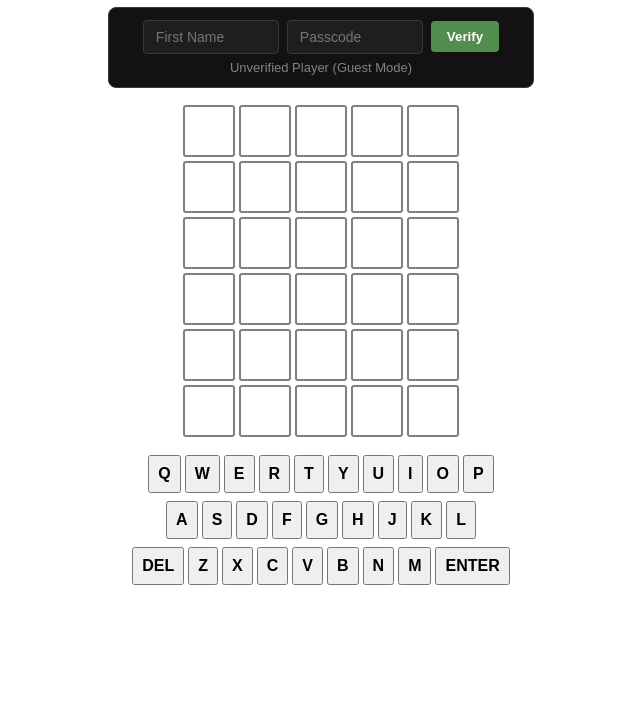
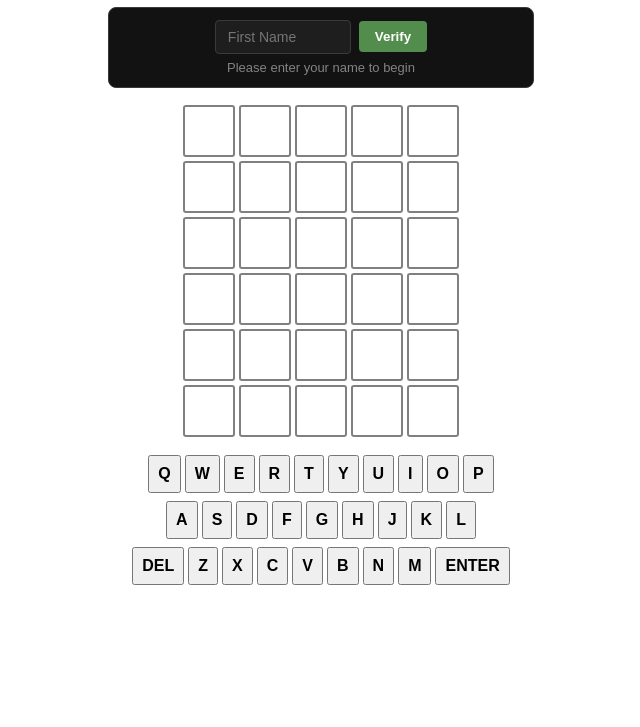
Before and after one commit to Sirdroftardis8/Jacoble, a plain HTML site: page Jacoble-2.0/index.html in a window 1280 px wide. Shown: the part 73-800 px from the top of the page, without its empty margins (319-959 px from the left). Drawn offline with nearby package versions, Linux system fonts and the light colour scheme.

Commit message:
Update index.html

```diff
--- a/Jacoble-2.0/index.html
+++ b/Jacoble-2.0/index.html
@@ -20,15 +20,19 @@
     <!-- Share button starts hidden, will display when game ends -->
     <button id="share-btn" style="display: none;">Share Results 📋</button>
 
-    <!-- Identity Verification Bar -->
+<!-- Identity Verification Bar -->
 <div id="jacob-gate" style="text-align: center; margin: 15px auto; max-width: 400px; padding: 12px; background: #121213; border: 1px solid #3a3a3c; border-radius: 8px; color: #fff; font-family: sans-serif;">
   <div id="gate-inputs" style="display: flex; gap: 8px; justify-content: center; align-items: center; flex-wrap: wrap;">
     <input id="gate-name" type="text" placeholder="First Name" style="padding: 8px 12px; border-radius: 4px; border: 1px solid #3a3a3c; background: #1e1e1f; color: #fff; width: 110px; font-size: 14px;">
-    <input id="gate-secret" type="password" placeholder="Passcode" style="padding: 8px 12px; border-radius: 4px; border: 1px solid #3a3a3c; background: #1e1e1f; color: #fff; width: 110px; font-size: 14px;">
-    <button id="gate-btn" style="padding: 8px 16px; background: #538d4e; color: #fff; border: none; border-radius: 4px; font-weight: bold; cursor: pointer;">Verify</button>
+
+    <!-- Passcode input (hidden by default) -->
+    <input id="gate-secret" type="password" placeholder="Passcode" style="padding: 8px 12px; border-radius: 4px; border: 1px solid #3a3a3c; background: #1e1e1f; color: #fff; width: 110px; font-size: 14px; display: none;">
+
+    <button id="gate-btn" type="button" style="padding: 8px 16px; background: #538d4e; color: #fff; border: none; border-radius: 4px; font-weight: bold; cursor: pointer;">Verify</button>
   </div>
-  <div id="gate-status" style="margin-top: 6px; font-size: 13px; color: #818384;">Unverified Player (Guest Mode)</div>
+  <div id="gate-status" style="margin-top: 6px; font-size: 13px; color: #818384;">Please enter your name to begin</div>
 </div>
+
 
     <div id="game-board">
 
```
